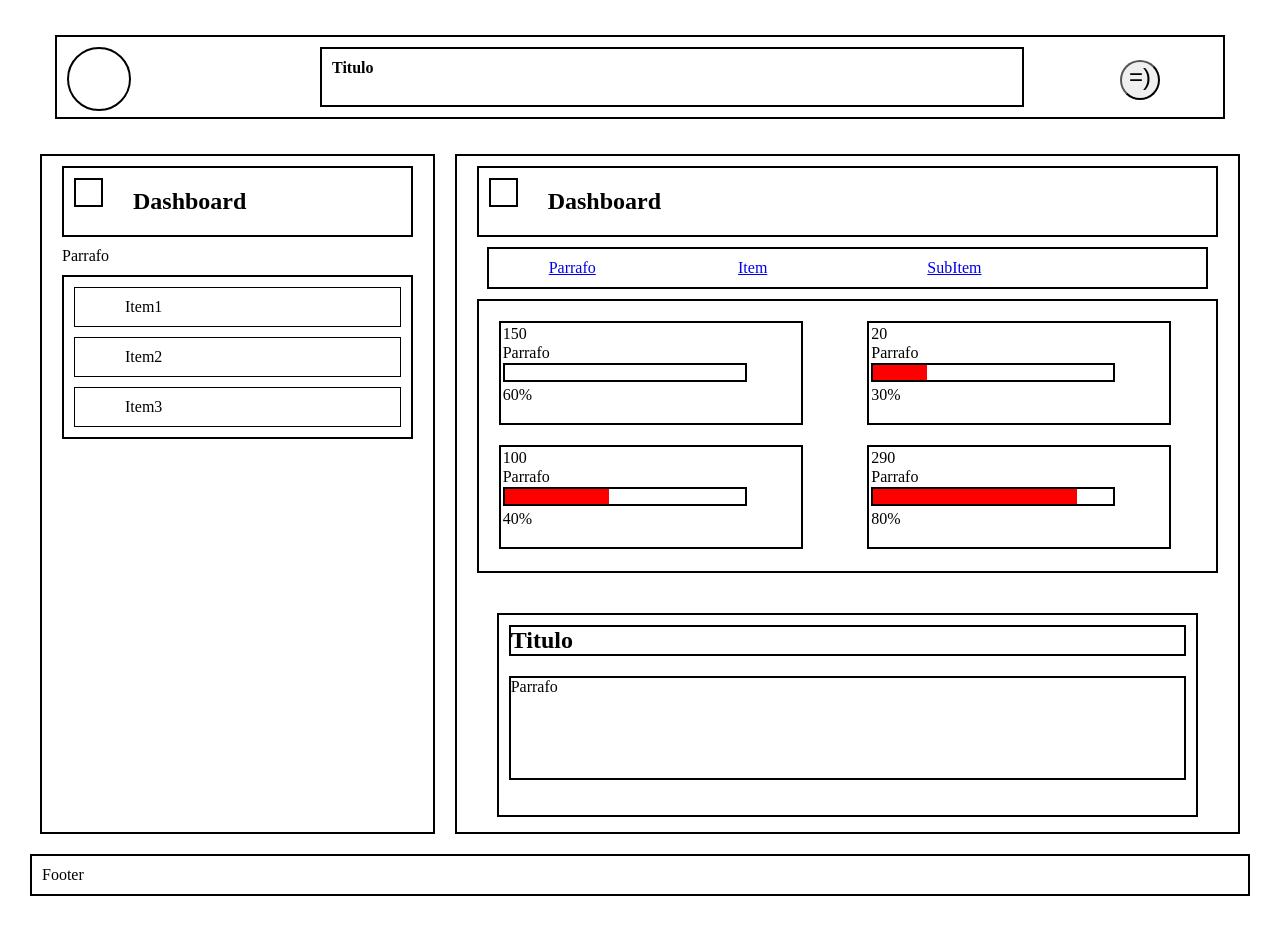
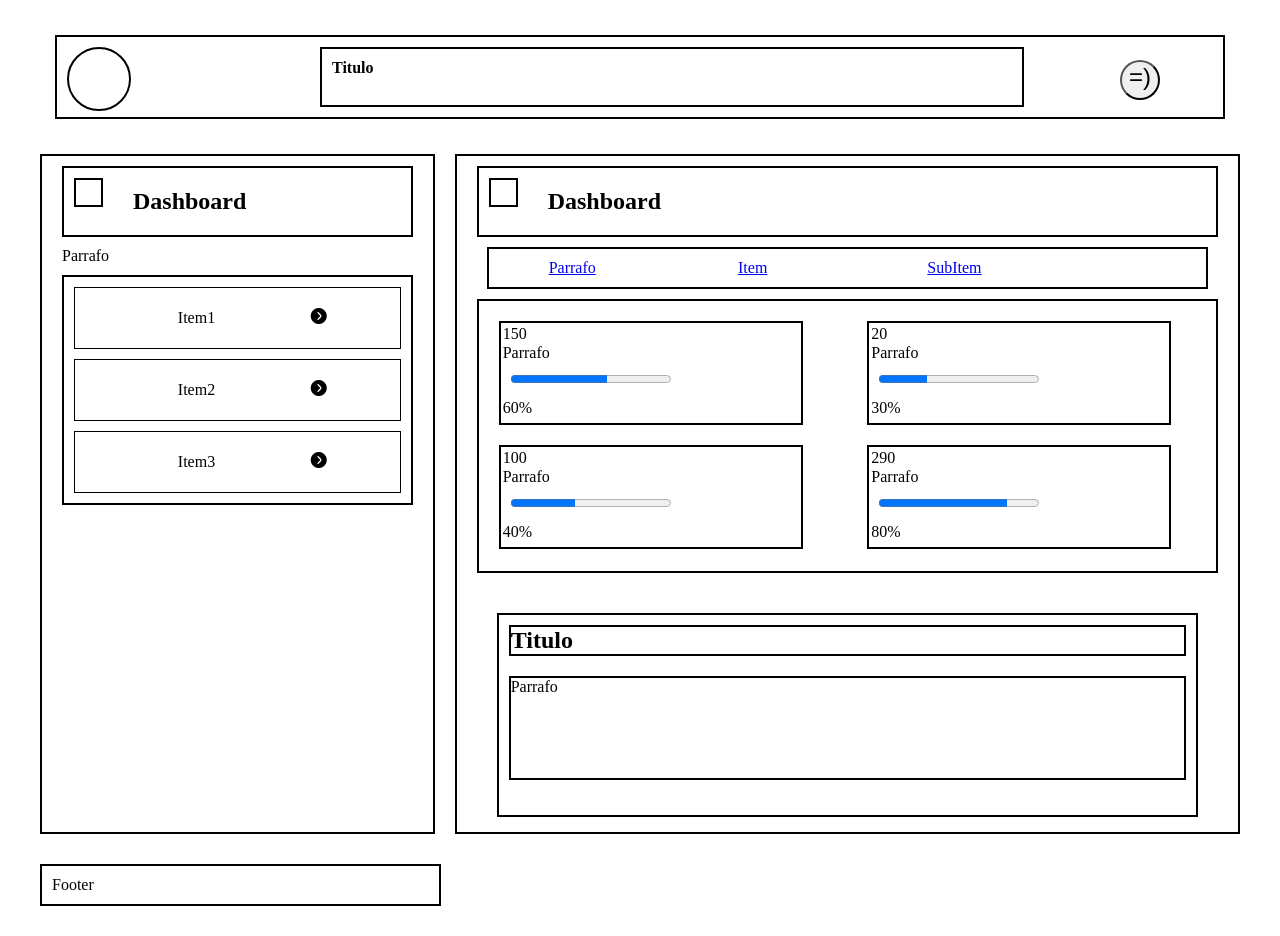
Before and after one commit to VeronicaRuizBautista/practicaConFlex, a plain HTML site: page index.html in a window 1280 px wide. Drawn offline with nearby package versions, Linux system fonts and the light colour scheme.

Commit message:
feat: :construction: Trabajando en el Js
Se esta acomodando la estructura par aque el menu desplegable en acordio funcione correctamente

```diff
--- a/css/style.css
+++ b/css/style.css
@@ -92,6 +92,11 @@ li {
     border: 1px solid black;
     cursor: pointer;
 }
+.cajflech{
+    display: flex;
+    align-items: center;
+    justify-content: space-around;
+}
 .ite {
     padding: 8px;
     display: none;
@@ -154,45 +159,15 @@ li {
     align-items: stretch;
     height: 100px;
 }
-.relleno2 {
-    background-color: var(--color-rojo);
-    margin: 0;
-    justify-content: start;
-    border: 2px solid var(--color-rojo);
-    display: flex;
-    width: 100px;
-    height: 11px;
-}
-.relleno3 {
-    background-color: var(--color-rojo);
-    margin: 0;
-    justify-content: start;
-    border: 2px solid var(--color-rojo);
-    display: flex;
-    width: 50px;
-    height: 11px;
-}
-.relleno4 {
-    background-color: var(--color-rojo);
-    margin: 0;
-    justify-content: start;
-    border: 2px solid var(--color-rojo);
-    display: flex;
-    width: 200px;
-    height: 11px;
-}
 .conten {
     margin: 2px;
     display: flex;
     height: 15px;
     flex-direction: column;
 }
-.barra {
-    border: 2px solid black;
-    width: 80%;
-}
-
 footer {
     display: flex;
     border: 2px solid black;
+    width: 32%;
+    margin: 20px;
 }
--- a/index.html
+++ b/index.html
@@ -5,6 +5,7 @@
     <meta name="viewport" content="width=device-width, initial-scale=1.0">
     <title>Practica de FLexbox</title>
     <link rel="stylesheet" href="css/style.css">
+    <link rel='stylesheet' href='https://cdn-uicons.flaticon.com/2.1.0/uicons-solid-rounded/css/uicons-solid-rounded.css'>
     <script src="js/main.js"></script>
 </head>
 <body>
@@ -48,7 +49,11 @@
         <nav>
             <div class="acordion">
                 <ul class="temas">
-                    <li>Item1
+                    <li>
+                        <div class="cajflech">
+                            Item1
+                            <i class="fi fi-sr-angle-circle-right"></i>
+                        </div>
                         <ul class="ite">
                             <li>subItem1</li>
                             <li>subItem2</li>
@@ -57,7 +62,11 @@
                     </li>
                 </ul>
                 <ul class="temas" >
-                    <li>Item2
+                    <li>
+                        <div class="cajflech">
+                            Item2
+                            <i class="fi fi-sr-angle-circle-right"></i>
+                        </div>
                         <ul class="ite">
                             <li>subItem1</li>
                             <li>subItem2</li>
@@ -66,7 +75,11 @@
                     </li>
                 </ul>
                 <ul class="temas">
-                    <li>Item3
+                    <li>
+                        <div class="cajflech">
+                            Item3
+                            <i class="fi fi-sr-angle-circle-right"></i>
+                        </div>
                         <ul class="ite">
                             <li>subItem1</li>
                             <li>subItem2</li>
@@ -101,17 +114,13 @@
                         <div class="caj">
                             <p class="conten">150</p>
                             <p class="conten">Parrafo</p>
-                            <div class="conten barra">
-                                <div class="relleno1"></div>
-                            </div>
+                            <progress id="progress" value="60" max="100"></progress>
                             <p class="conten">60%</p>
                         </div>
                         <div class="caj">
                             <p class="conten">100</p>
                             <p class="conten">Parrafo</p>
-                            <div class="conten barra">
-                                <div class="relleno2"></div>
-                            </div>
+                            <progress id="progress" value="40" max="100"></progress>
                             <p class="conten">40%</p>
                         </div>
                     </div>
@@ -119,17 +128,13 @@
                         <div class="caj">
                             <p class="conten">20</p>
                             <p class="conten">Parrafo</p>
-                            <div class="conten barra">
-                                <div class="relleno3"></div>
-                            </div>
+                            <progress id="progress" value="30" max="100"></progress>
                             <p class="conten">30%</p>
                         </div>
                         <div class="caj">
                             <p class="conten">290</p>
                             <p class="conten">Parrafo</p>
-                            <div class="conten barra">
-                                <div class="relleno4"></div>
-                            </div>
+                            <progress id="progress" value="80" max="100"></progress>
                             <p class="conten">80%</p>
                         </div>
                 </div>
--- a/js/main.js
+++ b/js/main.js
@@ -8,13 +8,24 @@ document.addEventListener("DOMContentLoaded", function() {
     temasItems.forEach(item => {
         item.addEventListener("click", function() {
             const subItem = this.querySelector(".ite");
+            const icon = this.querySelector(".fi.fi-sr-angle-circle-right");
             const allSubItem = document.querySelectorAll(".ite");
             allSubItem.forEach(item => {
-                if (item !== subItem && item.classList.contains("active")) {
+                if (item !== subItem &&
+                    item.classList.contains("active")) {
                     item.classList.remove("active");
                 }
             });
             subItem.classList.toggle("active");
+            if (subItem.classList.contains("active")) {
+                icon.classList.add("fi-sr-angle-circle-down");
+                icon.classList.remove("fi-sr-angle-circle-right");
+
+            }
+            else {
+                icon.classList.add("fi-sr-angle-circle-right");
+                icon.classList.remove("fi-sr-angle-circle-down");
+            }
         });
     });
 });
```
